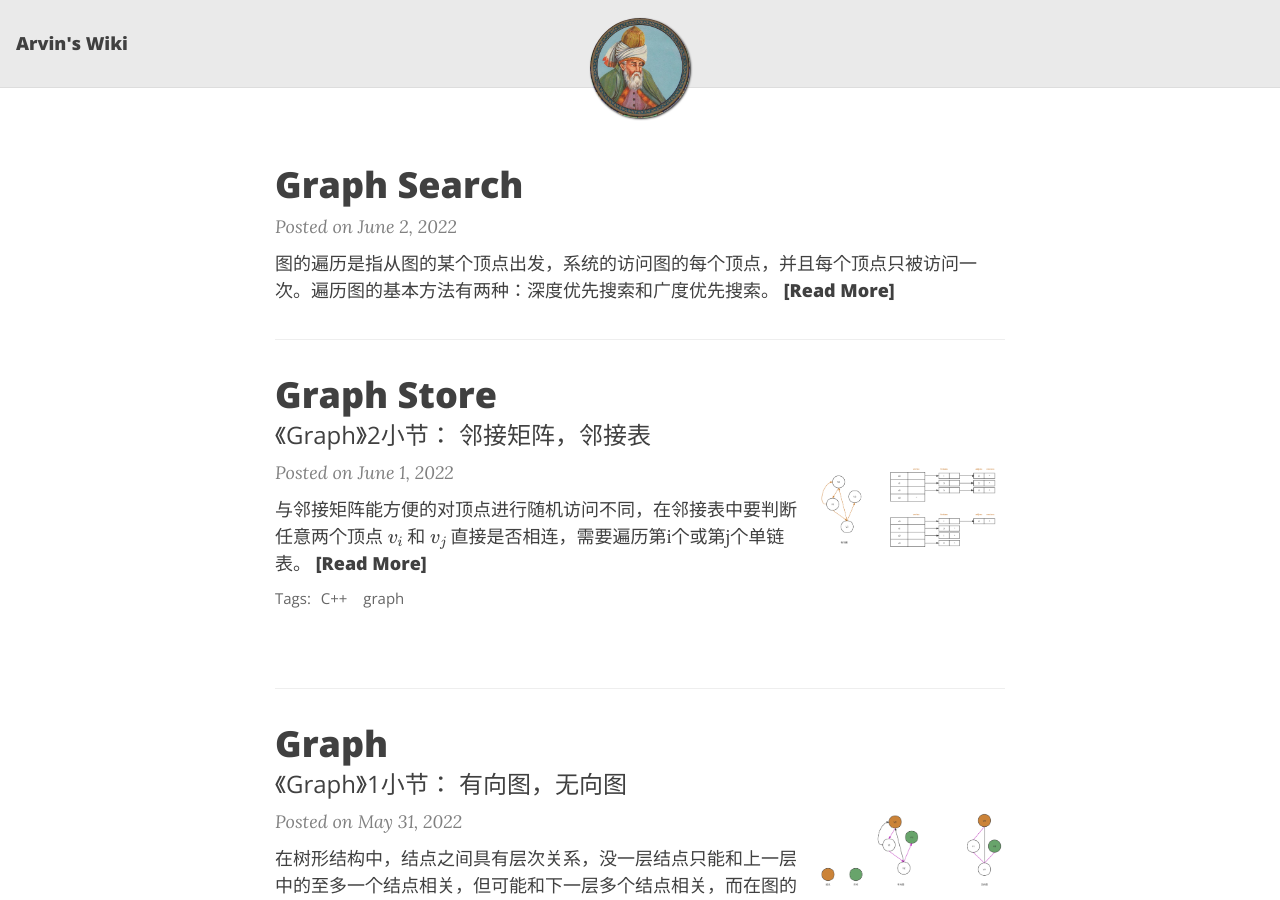
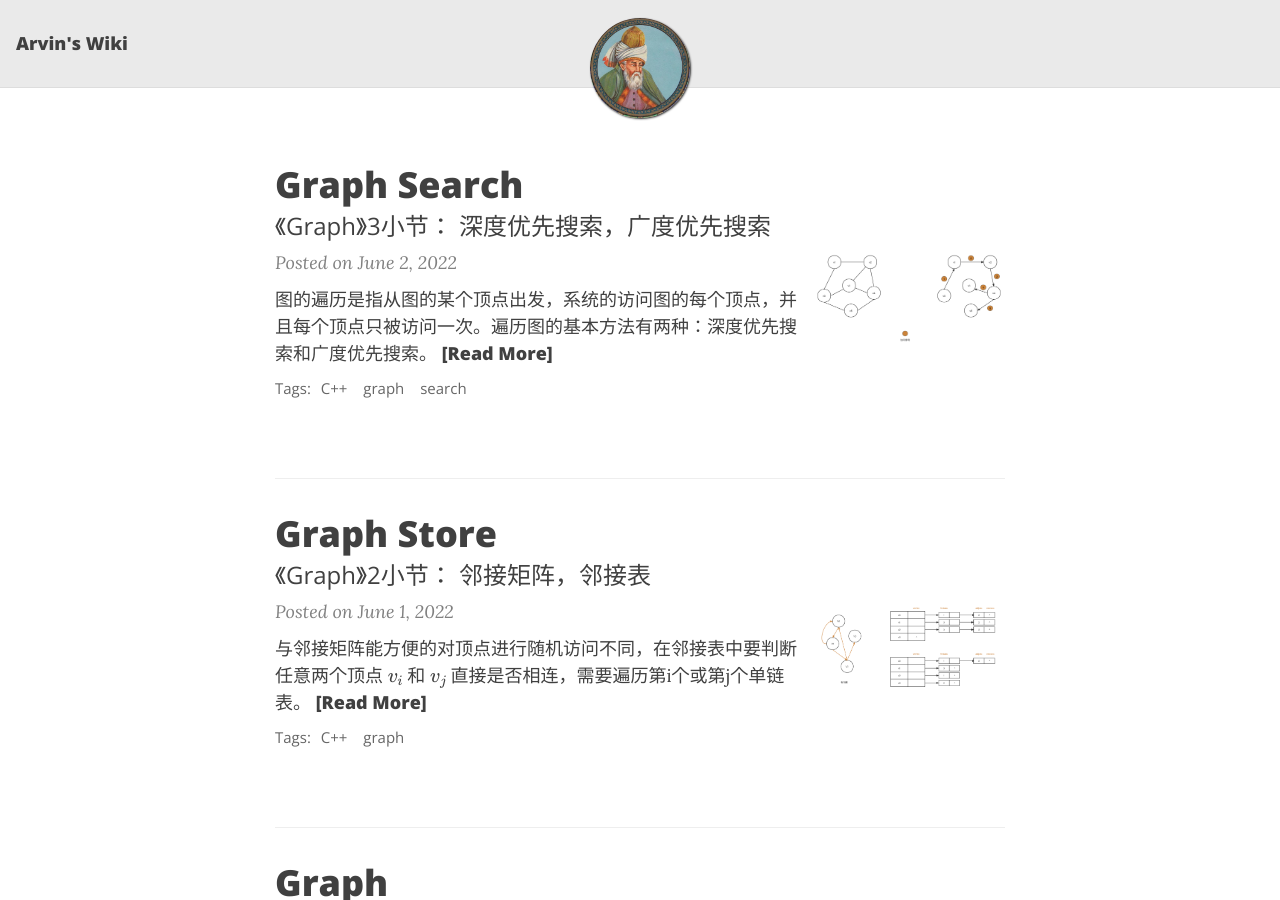
Before and after one commit to wangpf1024/ittarvin.github.io.expired, a Jekyll site: the page built from index.md, in a window 1280 px wide and 900 px high. Built offline with Jekyll 4.4.1, drawn with Linux system fonts in a browser that asks for light colours; nearby versions of some CDN libraries; formulas are drawn with MathJax 3; the list of posts is cut into pages by our own code.

Commit message:
graph search

```diff
--- a/_posts/2022-06-02-graph-search.md
+++ b/_posts/2022-06-02-graph-search.md
@@ -1,3 +1,15 @@
+---
+layout: post
+subtitle: 《Graph》3小节： 深度优先搜索，广度优先搜索
+gh-repo: ittarvin/c_ff
+gh-badge: [star, fork, follow]
+tags: [C++,graph,search]
+comments: false
+cover-img: /assets/img/IMG_1573.JPG
+thumbnail-img: /assets/img/图-深度优先搜索.png
+share-img: /assets/img/IMG_1482.JPG
+---
+
 图的遍历是指从图的某个顶点出发，系统的访问图的每个顶点，并且每个顶点只被访问一次。遍历图的基本方法有两种：深度优先搜索和广度优先搜索。
 
 # 图论
@@ -6,7 +18,7 @@
 ## 深度优先搜索
 深度优先搜索的基本思想：假定以图中的某个顶点 $v_i$ 为出发点，首先访问 $v_i$ ,然后任意选一个 $v_i$ 的未被访问过的邻接点 $v_j$。以 $v_j$ 为新的出发点继续进行深度优先搜索，以此类推，直到所有的顶点都被访问过。深度优先搜索类似于树的先序遍历。过程如下：
 
-![图-深度优先搜索.png](../images/图-深度优先搜索.png)
+![图-深度优先搜索.png](/assets/img/图-深度优先搜索.png)
 需要注意两点：
 - 搜索到达某个顶点时（图中仍有顶点未被访问），如果这个顶点的所有邻接点都被访问过，那么搜索要回到前一个被访问过的顶点，再从该顶点的下个未被访问的邻接点开始深度优先搜索。
 - 深度优先的顶点访问序列不是唯一的。
@@ -14,4 +26,4 @@
 ## 广度优先搜索
 广度优先搜索的基本思想：从图中的某个顶点 $v_i$ 出发，在访问了 $v_i$ 之后依次访问 $v_i$ 的所有邻接点，然后依次从这些邻接点出发按广度优先搜索方法遍历图的其他顶点。重复这一过程，直至所有的结点被访问到。广度优先搜索类似于树的按层次遍历的过程。过程如下：
 
-![图-广度优先搜索.png](../images/图-广度优先搜索.png)
+![图-广度优先搜索.png](/assets/img/图-广度优先搜索.png)
```
